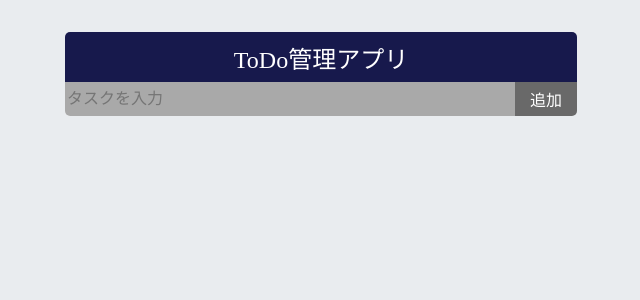
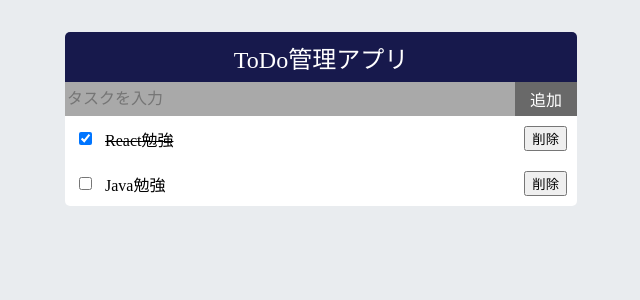
Before and after one commit to s1f10230171/react-todo-app, a JavaScript app: page / in a window 1280 px wide. Shown: the top 300 px of the page, without its empty margins (319-959 px from the left). Built offline with nearby package versions, Linux system fonts and the light colour scheme; the HTML template or start-up script is replaced by a standard one.

Commit message:
デフォでtodoを用意。

```diff
--- a/src/App.js
+++ b/src/App.js
@@ -1,13 +1,25 @@
 
 import './App.css';
 import TodoInput from './TodoInput';
+import TodoList from './TodoList';
 
 function App() {
+  const todos = [
+    {
+      text: "React勉強",
+      isFinished: true
+    },
+    {
+      text: "Java勉強",
+      isFinished: false
+    }
+  ];
   return (
     <div className="App">
       <div className='App-title'>ToDo管理アプリ</div>
       <div className="App-content">
         <TodoInput />
+        <TodoList todos={todos}/>
       </div>
     </div>
   );
--- /dev/null
+++ b/src/TodoItem.js
@@ -0,0 +1,24 @@
+import TodoList from "./TodoList"
+
+const TodoItem = (props) => {
+    const itemStyle = {
+        display: 'flex', alignItems: 'center',
+        padding: 10,
+        borderTop: '1px soild #dee2e6'
+    }
+    const checkboxStyle = {cusor: 'pointer'}
+    const textStyle = {
+        flex:1, marginLeft: 10,
+        textDecoration: props.todo.isFinished ? 'line-through' : 'none'
+    }
+    const btnStyle = {cusor: 'pointer'}
+    return(
+        <div style={itemStyle}>
+            <input style={checkboxStyle} type="checkbox" checked={props.todo.isFinished} ></input>
+            <div style={textStyle}>{props.todo.text}</div>
+            <button style={btnStyle}>削除</button>
+        </div>
+    );
+}
+
+export default TodoItem;
--- /dev/null
+++ b/src/TodoList.js
@@ -0,0 +1,13 @@
+import TodoItem from "./TodoItem";
+
+const TodoList = (props) => {
+    return(
+        <div>
+            {
+                props.todos.map((todo) => <TodoItem todo={todo} />)
+            }
+        </div>
+    );
+}
+
+export default TodoList;
```
